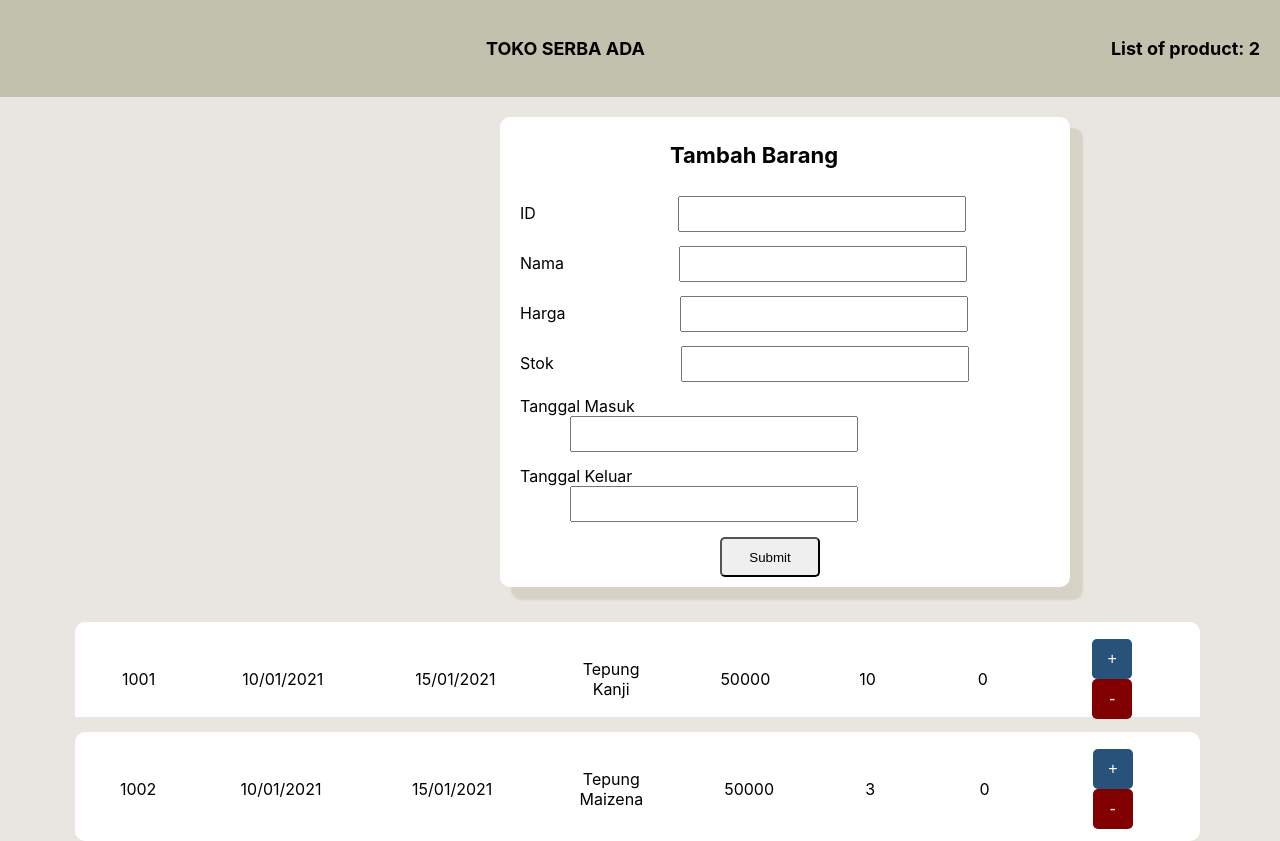
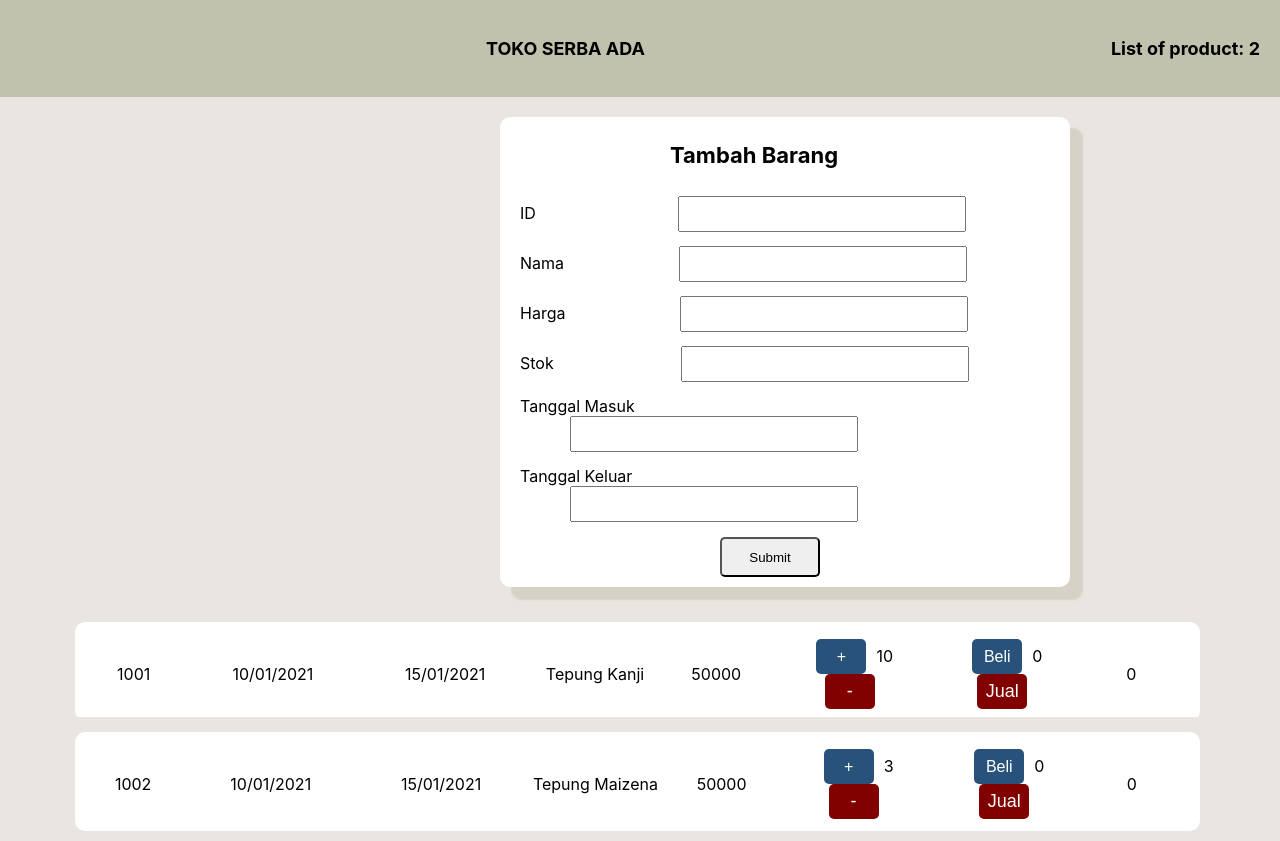
Before and after one commit to CandiceAriel/toko, a React (Create React App) app: page / in a window 1280 px wide. Built offline with nearby package versions, Linux system fonts and the light colour scheme.

Commit message:
add total for every purchase

```diff
--- a/src/AddBarang.js
+++ b/src/AddBarang.js
@@ -7,10 +7,8 @@ const AddBarang = () => {
     const [nama,setNama] = useState('');
     const [harga,setHarga] = useState('');
     const [stok,setStok] = useState('');
-    const [newStok, setStokBaru] = useState('');
     const [tglMasuk,setMasuk] = useState('');
     const [tglKeluar,setKeluar] = useState('');
-    const [count,setCount] = useState(0);
 
     const [barang,setBarang] = useContext(BarangContext)
 
@@ -38,20 +36,14 @@ const AddBarang = () => {
 
     const addBarang = e => {
         e.preventDefault();
-        const existingIndex = barang.findIndex((barang) => barang.id === id);
+        const existingIndex = barang.find((barang) => barang.id === id);
 
-        if(existingIndex >= 0){
-            const sama = barang.findIndex((barang) => barang.id === id)
-            setStok(sama.stok)
-            alert (stok)
+        if(existingIndex){
+            alert (barang.stok+existingIndex.stok)
+
+            //alert ('Barang sudah ada')
         } else setBarang(prevBarang => [...prevBarang,{id: id,tglMasuk: tglMasuk,tglKeluar: tglKeluar,nama: nama,harga: harga, stok: stok}])
     }
-
-    const tambahStok =() => {
-        setCount(count+1)
-        setStok(stok +1)
-    }
-
 
     return (
         <div>
--- a/src/Barang.js
+++ b/src/Barang.js
@@ -4,8 +4,7 @@ import './style/Barang.scss'
 const Barang = ({id,tglMasuk,tglKeluar,nama, harga,stok}) => {
     const [count,setCount] = useState(0);
     const [stokBaru,setStok] = useState(stok);
-    const hargaBaru = useState(harga);
-    const [total,setTotal]= useState(0);
+    const [counter,setCounter] = useState(0);
 
     const kurangiStok =() => {
        if(stokBaru == 0 ){
@@ -22,6 +21,16 @@ const Barang = ({id,tglMasuk,tglKeluar,nama, harga,stok}) => {
         setStok(stokBaru +1)
     }
 
+    const addStok =() => {
+        setCounter(counter-1)
+        setStok(stokBaru +1)
+    }
+
+    const minusStok =() => {
+        setCounter(counter+1)
+        setStok(stokBaru -1)
+    }
+
     return (
         <div className="container">
             <div>
@@ -32,9 +41,9 @@ const Barang = ({id,tglMasuk,tglKeluar,nama, harga,stok}) => {
                         <td>{tglKeluar}</td>
                         <td>{nama}</td>
                         <td>{harga}</td>
-                        <td>{stokBaru}</td>
-                        <td>{count}</td>
-                        <td><button onClick={kurangiStok} className="button__tambah">+</button><button onClick={tambahStok} className="button__kurang">-</button></td>
+                        <td><button onClick={addStok} className="button__tambah">+</button>{stokBaru}<button onClick={minusStok} className="button__kurang">-</button></td>
+                        <td><button onClick={kurangiStok} className="button__tambah">Beli</button>{count}<button onClick={tambahStok} className="button__kurang">Jual</button></td>
+                        <td>{count*harga}</td>
                     </tbody>
                 </table>
             </div>
--- a/src/ListBarang.js
+++ b/src/ListBarang.js
@@ -1,4 +1,4 @@
-import React, { useState,useContext } from 'react'
+import React, { useContext } from 'react'
 import {BarangContext} from './BarangContext'
 import Barang from './Barang'
 
@@ -8,8 +8,7 @@ const ListBarang = () => {
     return (
         <div>
             {barang.map(barang => (
-                <Barang key ={barang.id}
-                        id={barang.id}
+                <Barang id={barang.id}
                         tglMasuk = {barang.tglMasuk}
                         tglKeluar={barang.tglKeluar}
                         nama={barang.nama}
--- a/src/style/Barang.scss
+++ b/src/style/Barang.scss
@@ -19,9 +19,9 @@
     }
 
     td{
-        padding: 5px 20px;
+        padding: 5px 5px ;
         margin: 0px;
-        width: 40px;
+        width: 45px;
         //border-bottom: 1px solid black;
     }
 }
@@ -31,8 +31,8 @@
         background-color: #28527A;
         margin: 0px 10px;
         border-radius: 5px;
-        width: 40px;
-        height:40px;
+        width: 50px;
+        height:35px;
         border:none;
         color:white;
         font-size: medium;
@@ -42,8 +42,8 @@
         background-color: #810000;
         margin: 0px 10px;
         border-radius: 5px;
-        width: 40px;
-        height:40px;
+        width: 50px;
+        height:35px;
         border:none;
         color: white;
         font-size: large;
```
